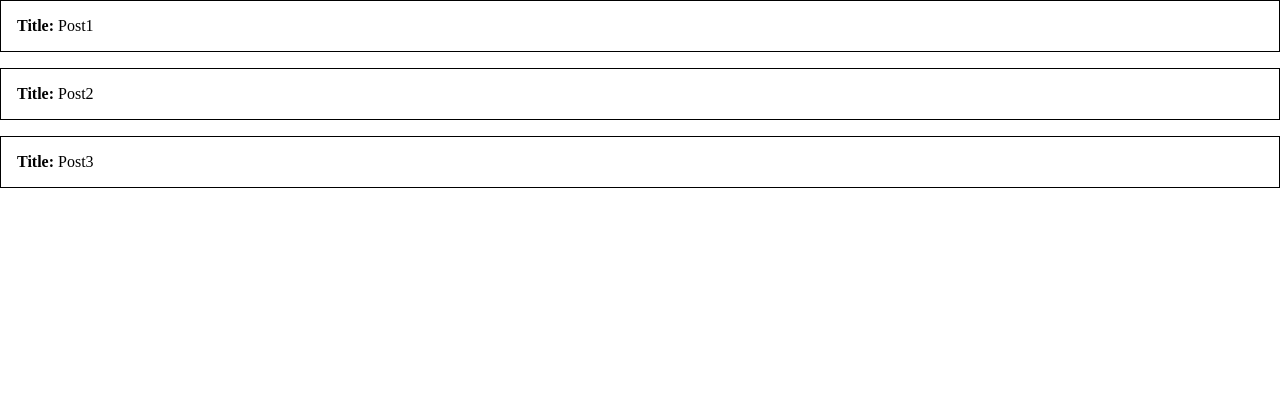
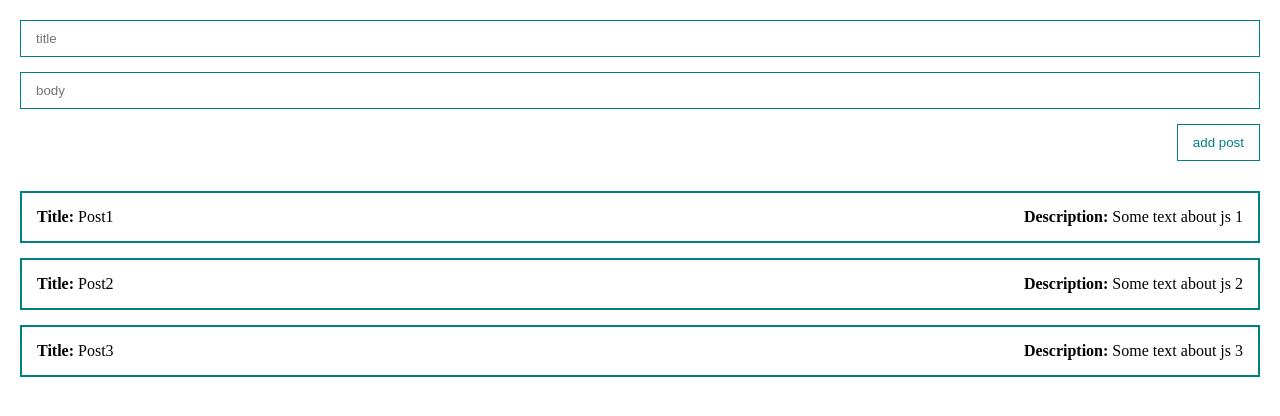
Before and after one commit to oleghruschev/vue3-course, a Vue app: page / in a window 1280 px wide. Shown: the top 416 px of the page. Built offline with nearby package versions, Linux system fonts and the light colour scheme.

Commit message:
added form

```diff
--- a/src/App.vue
+++ b/src/App.vue
@@ -1,13 +1,36 @@
 <template>
-  <div class="post" v-for="post in posts">
-    <div><strong>Title:</strong> {{ post.title }}</div>
+  <div class="app">
+    <form class="form" @submit.prevent>
+      <input
+        class="input"
+        type="text"
+        v-bind:value="title"
+        @input="inputTitle"
+        placeholder="title"
+      />
+      <input
+        class="input"
+        type="body"
+        v-bind:value="body"
+        @input="body = $event.target.value"
+        placeholder="body"
+      />
+      <button class="btn" @click="createPost">add post</button>
+    </form>
+
+    <div class="post" v-for="post in posts" :key="post.id">
+      <div><strong>Title:</strong> {{ post.title }}</div>
+      <div><strong>Description:</strong> {{ post.body }}</div>
+    </div>
   </div>
 </template>
 
-<script>
+<script lang="ts">
 export default {
   data() {
     return {
+      title: '',
+      body: '',
       posts: [
         { id: 1, title: 'Post1', body: 'Some text about js 1' },
         { id: 2, title: 'Post2', body: 'Some text about js 2' },
@@ -16,11 +39,24 @@ export default {
     };
   },
   methods: {
-    addLike() {
-      this.likes += 1;
+    createPost() {
+      if (!this.title || !this.body) return;
+
+      const newPost = {
+        id: new Date(),
+        title: this.title,
+        body: this.body,
+      };
+      // @ts-ignore
+      this.posts.push(newPost);
+      this.title = '';
+      this.body = '';
     },
-    addDislike() {
-      this.dislikes += 1;
+    inputTitle(e: any) {
+      this.title = e.target.value;
+    },
+    inputBody(e: any) {
+      this.body = e.target.value;
     },
   },
 };
@@ -32,9 +68,36 @@ export default {
   padding: 0;
 }
 
+.app {
+  padding: 20px;
+}
+
 .post {
-  padding: 1rem;
-  border: 1px solid #000;
-  margin-bottom: 1rem;
+  padding: 15px;
+  border: 2px solid teal;
+  margin-top: 15px;
+  display: flex;
+  align-items: center;
+  justify-content: space-between;
+}
+
+.input {
+  border: 1px solid teal;
+  padding: 10px 15px;
+  margin-bottom: 15px;
+}
+
+.btn {
+  padding: 10px 15px;
+  background: none;
+  color: teal;
+  border: 1px solid teal;
+  margin-bottom: 15px;
+  align-self: flex-end;
+}
+
+.form {
+  display: flex;
+  flex-direction: column;
 }
 </style>
--- a/src/main.ts
+++ b/src/main.ts
@@ -1,4 +1,4 @@
-import { createApp } from "vue";
-import App from "./App";
+import { createApp } from 'vue';
+import App from './App.vue';
 
-createApp(App).mount("#app");
+createApp(App).mount('#app');
```
Also changed, not shown: 1 other file (tests, documents, lock files or other folders).
